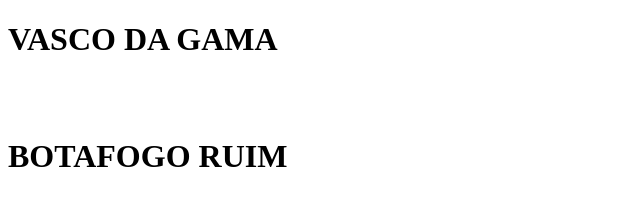
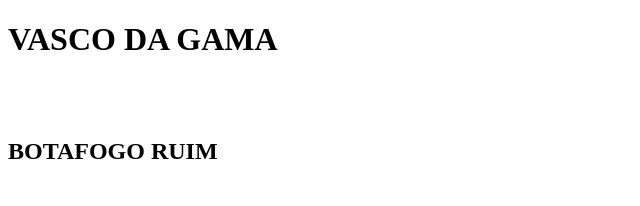
Before and after one commit to britodaniel97/britodaniel97.github.io, a plain HTML site: page index.html in a window 1280 px wide. Shown: the whole page, without its empty margins (0-640 px from the left). Drawn offline with Linux system fonts and the light colour scheme.

Commit message:
Update index.html

```diff
--- a/index.html
+++ b/index.html
@@ -4,6 +4,6 @@
 <title>Meu primeiro Hello World! </title>
   <h1> VASCO DA GAMA <h1>
     <br>
-  <h1> BOTAFOGO RUIM </h1>
+  <h2> BOTAFOGO RUIM </h2>
 </head>
 </html>
```
